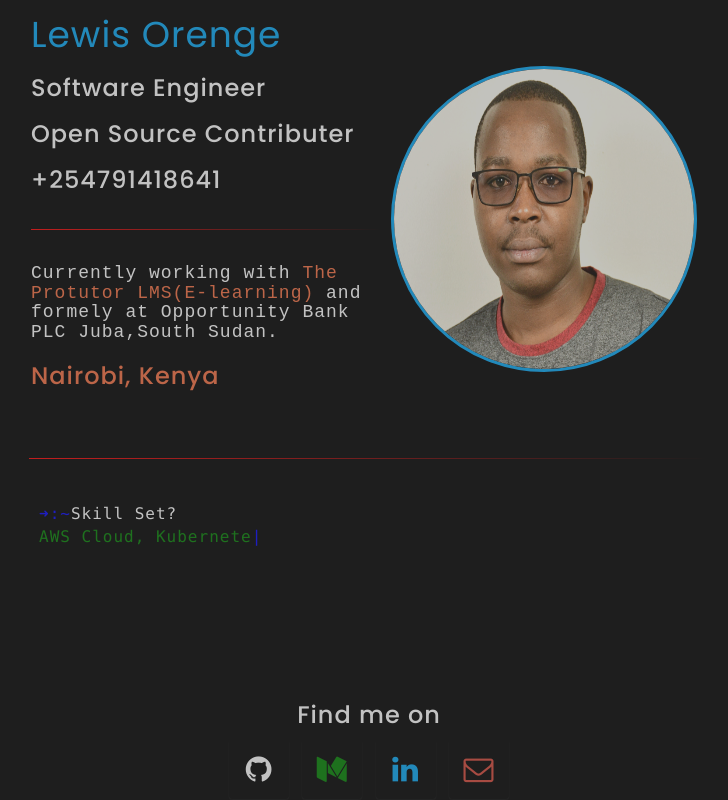
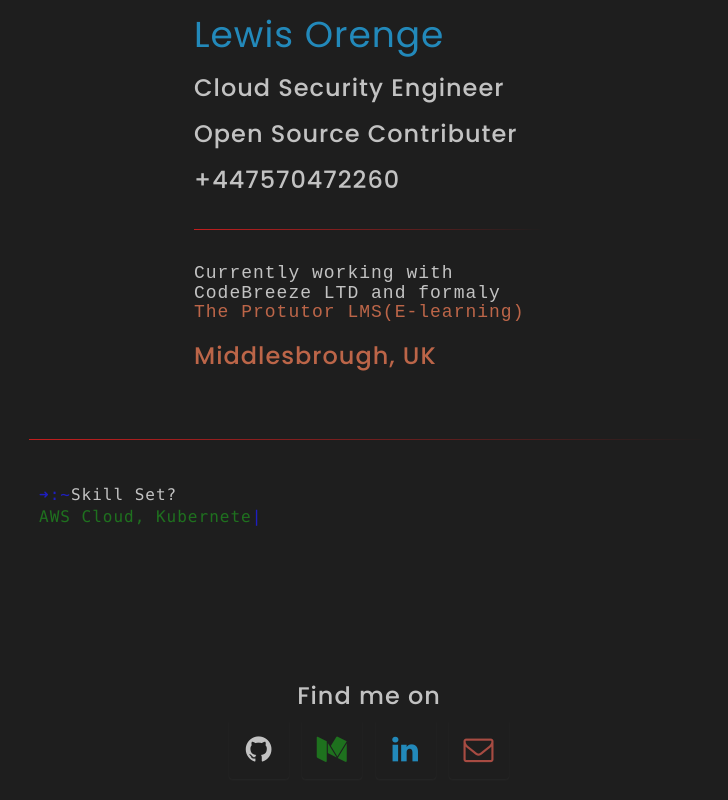
Before and after one commit to lewisorenge/lewisorenge.github.io, a plain HTML site: page index.html in a window 1280 px wide. Shown: the whole page, without its empty margins (271-999 px from the left). Drawn offline with Linux system fonts and the light colour scheme.

Commit message:
Update index.html

```diff
--- a/index.html
+++ b/index.html
@@ -11,7 +11,7 @@
     <meta name="viewport" content="width=device-width, initial-scale=1.0">
     <meta http-equiv="X-UA-Compatible" content="IE=edge">
     <!-- SEO -->
-    <meta name="description" content="Lewis Orenge, Software Engineer in Nairobi, Kenya.">
+    <meta name="description" content="Lewis Orenge, Cloud Security Engineer in Middlesbrough, UK.">
     <meta name="author" content="Lewis Orenge">
     <meta name="url" content="https://lewisorenge.github.io">
     <meta name="copyright" content="Lewis Orenge">
@@ -66,18 +66,18 @@
                                 <div class="header-section">
                                     <div class="header-frame">
                                         <h1 class="color-6">Lewis Orenge</h1>
-                                        <h3>Software Engineer</h3>
+                                        <h3>Cloud Security Engineer</h3>
                                         <h3>Open Source Contributer</h3>
-                                        <h3>+254791418641</h3>
+                                        <h3>+447570472260</h3>
                                         <hr/>
-                                        <h4 class="font-c-cn-m">Currently working with <a href="https://www.theprotutor.com/" target="_blank" rel="noopener noreferrer" class="color-orange">The Protutor LMS(E-learning)</a> and formely at
-                                            Opportunity Bank PLC Juba,South Sudan.</h4>
-                                        <h3 class="color-orange">Nairobi, Kenya</h3>
+                                        <h4 class="font-c-cn-m">Currently working with CodeBreeze LTD and formaly
+                                            <a href="https://www.theprotutor.com/" target="_blank" rel="noopener noreferrer" class="color-orange">The Protutor LMS(E-learning)</a></h4>
+                                        <h3 class="color-orange">Middlesbrough, UK</h3>
                                         <br />
                                     </div>
-                                    <div id="me-pic-wrapper" class="img-frame border-color-green">
+<!--                                     <div id="me-pic-wrapper" class="img-frame border-color-green">
                                         <img id="me-pic" src="/images/logo/Profile2.jpg" alt="" />
-                                    </div>
+                                    </div> -->
                                 </div>
 
                                 <div class="col-md-12 text-center">
```
